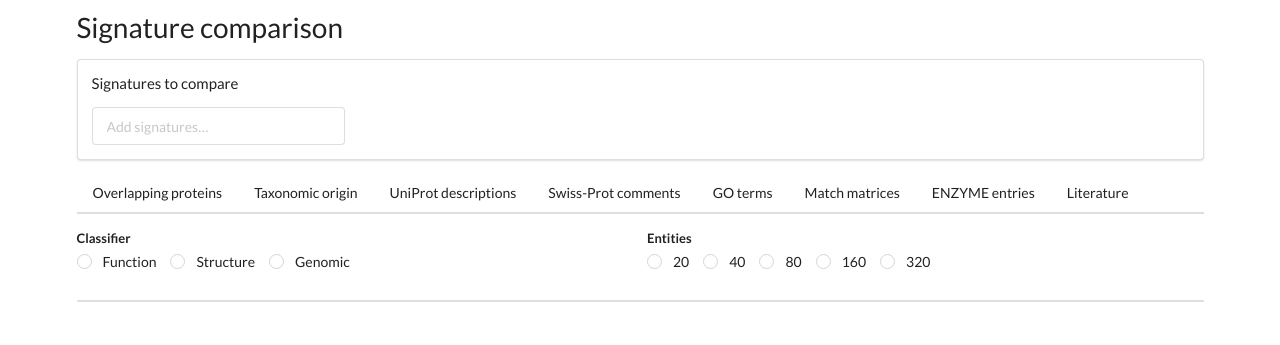
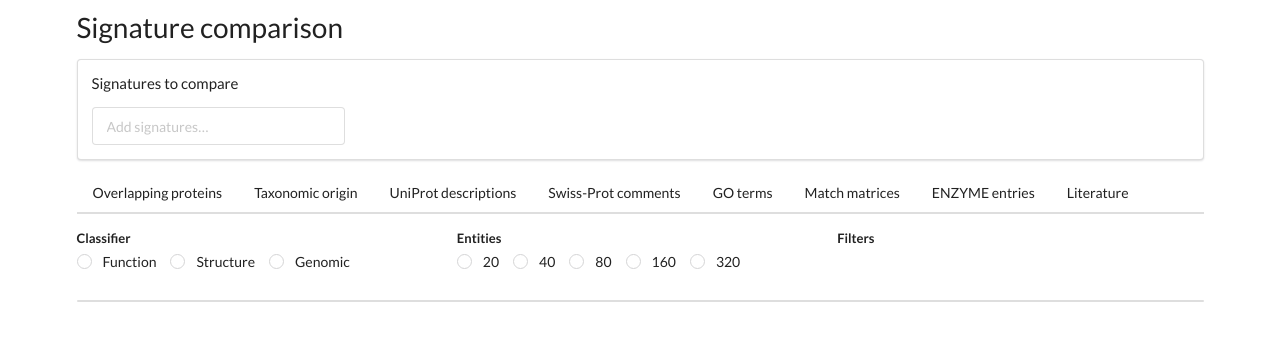
Before and after one commit to ProteinsWebTeam/pronto, a Flask app: template pronto/templates/literature.html in a window 1280 px wide. Shown: the part 50-395 px from the top of the page. Run offline with Flask 2, Linux system fonts and the light colour scheme; the template is opened without the code that fills it, so the values that code supplies are empty; some libraries are stand-ins or nearby versions.

Commit message:
Implementing entity filtering

```diff
--- a/pronto/static/modules/literature.js
+++ b/pronto/static/modules/literature.js
@@ -13,7 +13,7 @@ function joinTask(methods, taskID) {
                 else
                     renderLiterature(methods, obj);
             });
-        }, 1000);
+        }, 3000);
     };
 
     join();
@@ -25,7 +25,16 @@ function renderLiterature(methods, results) {
     const filteredEntities = url["filter-entities"] ? url["filter-entities"].split(',') : [];
     const filteredMethods = url["filter-methods"] ? url["filter-methods"].split(',') : [];
 
-    results = results.filter(pub => {
+    (function () {
+        let html = "";
+        filteredEntities.forEach(term => {
+            html += '<a class="ui basic small red label">'+ term +'<i data-term="'+ term +'" class="delete icon"></i></a>';
+        });
+        document.getElementById("entity-filters").innerHTML = html;
+    })();
+
+    // Deep copy
+    const filteredResults = JSON.parse(JSON.stringify(results)).filter(pub => {
         const matches = {};
         let n = 0;
         Object.keys(pub.matches)
@@ -39,7 +48,7 @@ function renderLiterature(methods, results) {
         return n;
     }).filter(pub => filteredMethods.every(accession => pub.families.hasOwnProperty(accession)));
 
-    let html = '<thead><tr><th>'+ results.length +' literature matches</th><th>Proteins</th>';
+    let html = '<thead><tr><th>'+ filteredResults.length +' literature matches</th><th>Proteins</th>';
     methods.forEach(methodAc => {
         html += '<th>';
         if (methods.length > 1) {
@@ -53,7 +62,7 @@ function renderLiterature(methods, results) {
     });
     html += '</thead><tbody>';
 
-    results.forEach(pub => {
+    filteredResults.forEach(pub => {
         html += '<tr>'
             + '<td><a href="' + pub.url +'" target="_blank">' + pub.title + '</a></td>'
             + '<td>'
@@ -73,7 +82,7 @@ function renderLiterature(methods, results) {
                 html += '<div class="item">'
                     + '<div class="content">'
                     + '<div class="meta">' +
-                    '<div class="ui label literature-match">'+ match.term +'&nbsp;<i class="delete icon"></i></div>'
+                    '<a class="ui basic label literature-match">'+ match.term +'<i data-term="'+ match.term +'" class="delete icon"></i></a>'
                     + '<div class="ui popup"><p>';
 
                 paragraph.forEach((sentence, i) => {
@@ -138,6 +147,43 @@ function renderLiterature(methods, results) {
         hoverable: true,
         position: "top center"
     });
+
+    Array.from(document.querySelectorAll(".literature-match i")).forEach(icon => {
+        icon.addEventListener("click", e => {
+            const term = e.target.dataset.term;
+            if (!filteredEntities.includes(term))
+                filteredEntities.push(term);
+
+            const url = location.pathname + utils.encodeParams(
+                utils.extendObj(
+                    utils.parseLocation(location.search),
+                    {"filter-entities": filteredEntities.join(',')}
+                )
+            );
+
+            history.replaceState(null, null, url);
+            renderLiterature(methods, results);
+        });
+    });
+
+    Array.from(document.querySelectorAll("#entity-filters i")).forEach(icon => {
+        icon.addEventListener("click", e => {
+            const term = e.target.dataset.term;
+            const i = filteredEntities.indexOf(term);
+            filteredEntities.splice(i, 1);
+
+            const url = location.pathname + utils.encodeParams(
+                utils.extendObj(
+                    utils.parseLocation(location.search),
+                    {"filter-entities": filteredEntities.join(',')}
+                )
+            );
+
+            history.replaceState(null, null, url);
+            renderLiterature(methods, results);
+        });
+    });
+
     utils.dimmer(false);
 }
 
@@ -165,6 +211,12 @@ function getLiterature(methods) {
                 + entityCount;
 
         utils.getJSON(grubblerURL, (obj, status) => {
+            history.replaceState(null, null, location.pathname + utils.encodeParams(
+                utils.extendObj(
+                    utils.parseLocation(location.search),
+                    {task: obj.id}
+                )
+            ));
             joinTask(methods, obj.id);
         });
     }
--- a/pronto/templates/literature.html
+++ b/pronto/templates/literature.html
@@ -36,7 +36,7 @@
     {% include 'methods.html' %}
 
     <div class="ui form">
-        <div class="two fields">
+        <div class="three fields">
             <div class="field">
                 <label for="classifier">Classifier</label>
                 <div class="inline fields">
@@ -96,6 +96,11 @@
                     </div>
                 </div>
             </div>
+
+            <div class="field">
+                <label>Filters</label>
+                <div id="entity-filters"></div>
+            </div>
         </div>
     </div>
 
```
